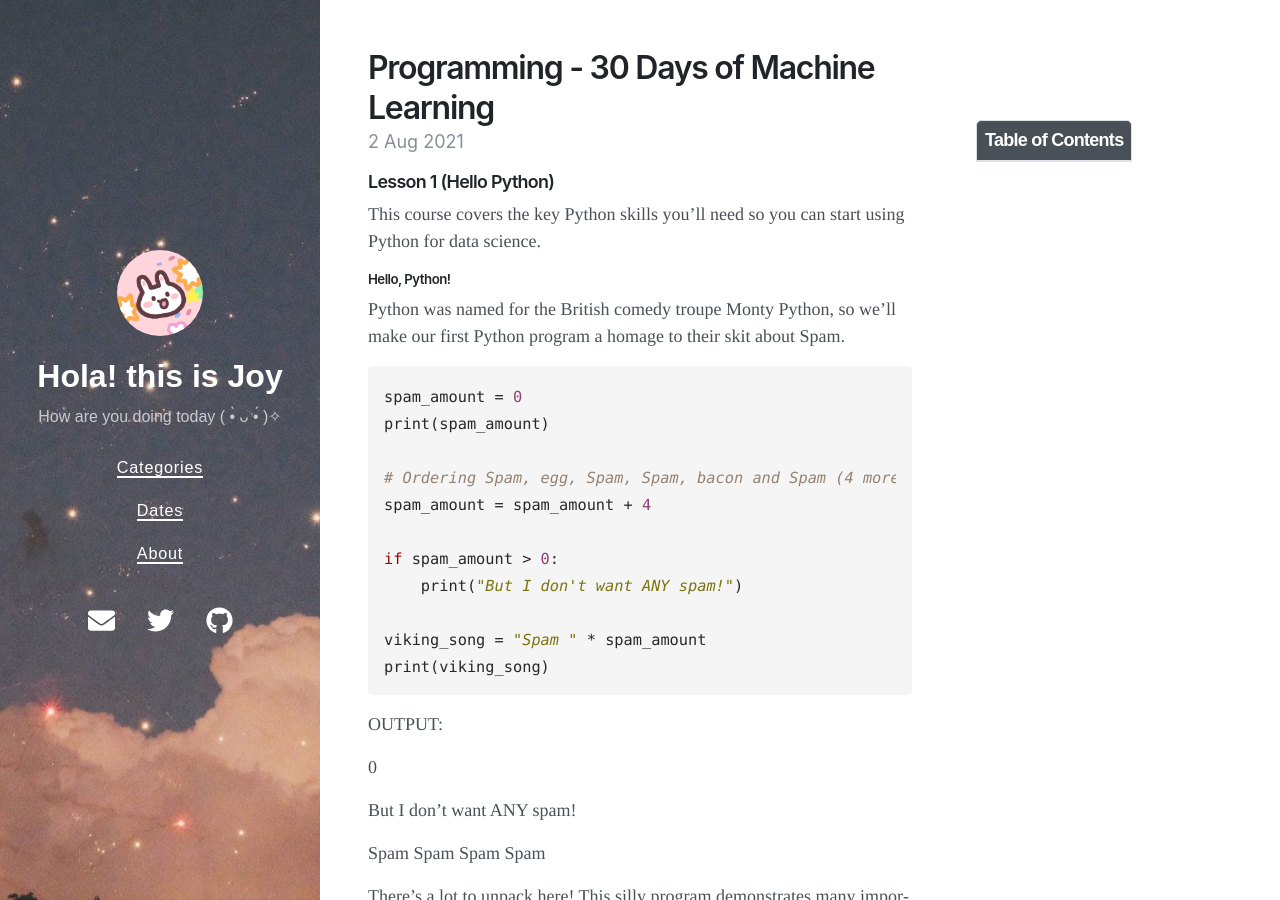
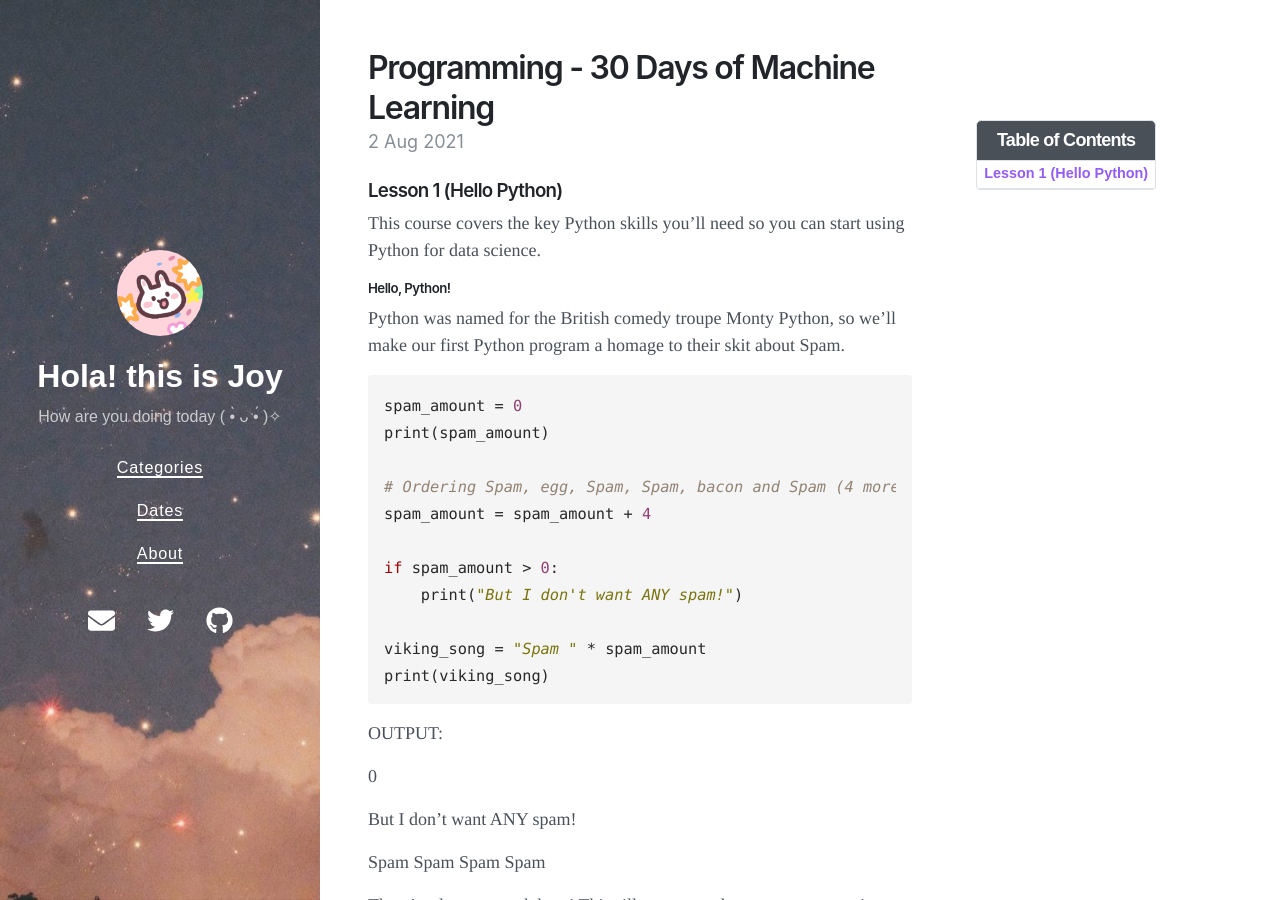
Before and after one commit to Joy3Luo/mathnotes, a Jekyll site: the page built from _posts/2021-08-02-30_ML.md, in a window 1280 px wide and 900 px high. Built offline with Jekyll 4.4.1, drawn with Linux system fonts in a browser that asks for light colours; nearby versions of some CDN libraries.

Commit message:
Update 2021-08-02-30_ML.md

```diff
--- a/_posts/2021-08-02-30_ML.md
+++ b/_posts/2021-08-02-30_ML.md
@@ -16,7 +16,7 @@ toc:  true
     gtag('config', 'G-TG0XJZG53F');
   </script>
 
-#### Lesson 1 (Hello Python)
+### Lesson 1 (Hello Python)
 
 This course covers the key Python skills you’ll need so you can start using Python for data science.
 
```
